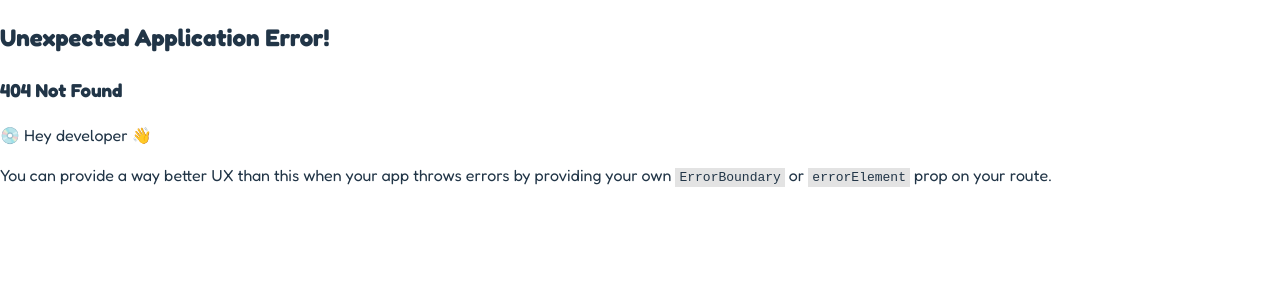
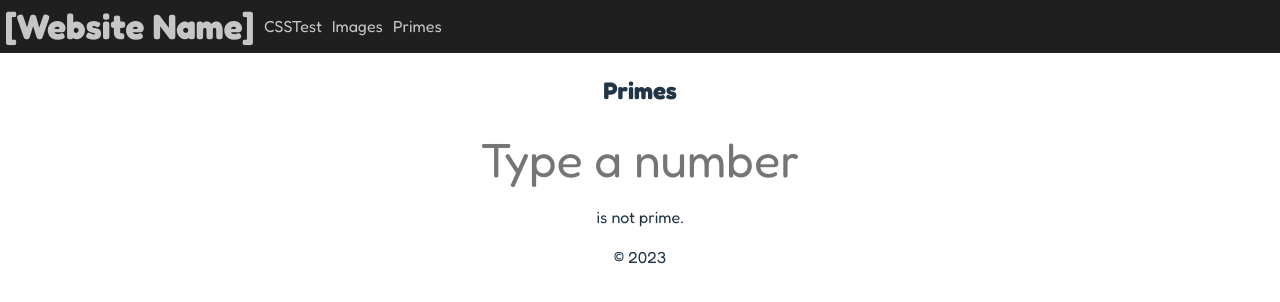
Before and after one commit to LudumFactorem/ReactPractice, a React (Vite) app: page /primes in a window 1280 px wide. Before the commit this address had no page. Shown: the top 302 px of the page. Built offline with nearby package versions, Linux system fonts and the light colour scheme.

Commit message:
Added a 'Primes' page.

```diff
--- /dev/null
+++ b/src/Primes.tsx
@@ -0,0 +1,100 @@
+import { useState } from "react";
+
+/*
+    TODO
+    -More rigersouly enforce integer only inputs
+        -Disallow spaces, signs (-,+), decimals, E, etc.
+    -Handle the case when there is no input:
+        -Hide the "is not prime"
+    -Add buttons which allow the user to
+        -Move to the previous prime
+        -Move to the next prime
+        -Pick a random prime
+    -Calculate and show the next and previous prime
+*/
+
+export default function Primes() {
+  const [number, setNumber] = useState("");
+  const [isPrime, setIsPrime] = useState(false);
+
+  function enforceInteger(newString: string) {
+    if (isNaN(Number(newString))) {
+      return false;
+    } else {
+      return true;
+    }
+  }
+
+  function testPrime(num: number) {
+    // 2 is the first prime number,
+    // There are no others before it.
+    if (num < 2) {
+      return false;
+    }
+
+    // Half of all numbers (the evens) are divisible by 2
+    // So we can cut out a lot of work by skipping them
+    // If we did that, 2 would also be skipped, so we need to handle 2
+    if (num === 2) {
+      return true;
+    }
+
+    // If the number is even, it is not prime
+    // In binary, all even numbers end in 0,
+    // similar to how all numbers in base-10
+    // that end in 0 are divisible by 10
+    // So an even num & 1 === 0
+    // And an odd num & 1 === 1
+    if (!(num & 1)) {
+      return false;
+    }
+
+    // Calculate the largest possible pair of divisors of num
+    // we only need to check up to this value because any larger divisor
+    // would result in a dividend that we already checked
+    let limit = Math.sqrt(num);
+
+    // Check all odd divisors from 3 to limit
+    for (let divisor = 3; divisor <= limit; divisor += 2) {
+      // If the divisor evenly divides num
+      if (!(num % divisor)) {
+        // Then num is not prime
+        return false;
+      }
+    }
+
+    // num has no integer divisors
+    // num is prime
+    return true;
+  }
+
+  // Function to update information about the user's input number
+  function update(newString: string) {
+    //Disregard any input that is not a number
+    if (enforceInteger(newString)) {
+      //The input was a valid number
+      //Update the number
+      setNumber(newString);
+      //Check if the number is prime
+      setIsPrime(testPrime(Number(newString)));
+    }
+  }
+
+  return (
+    <div className="primes">
+      <h2>Primes</h2>
+      <div>
+        <form className="prime-form">
+          <input
+            className="prime-input"
+            type="text"
+            placeholder="Type a number"
+            value={number}
+            onChange={(event) => update(event.target.value)}
+          />
+        </form>
+      </div>
+      <p>is {!isPrime && "not"} prime.</p>
+    </div>
+  );
+}
--- a/src/Topbar.tsx
+++ b/src/Topbar.tsx
@@ -14,6 +14,9 @@ export default function Topbar() {
       <Link to="/images" className="navigation page">
         Images
       </Link>
+      <Link to="/primes" className="navigation page">
+        Primes
+      </Link>
     </nav>
   );
 }
--- a/src/index.css
+++ b/src/index.css
@@ -138,3 +138,21 @@ footer {
   display: flex;
   justify-content: center;
 }
+
+.primes {
+  display: flex;
+  flex-direction: column;
+  align-items: center;
+}
+
+.prime-input {
+  border: 0;
+  background-color: transparent;
+  font-family: "Fredoka";
+  font-size: 3em;
+  text-align: center;
+}
+
+.prime-input:focus {
+  outline: none;
+}
--- a/src/main.tsx
+++ b/src/main.tsx
@@ -6,6 +6,7 @@ import Home from "./Home.tsx";
 import CSSTest from "./CSSTest.tsx";
 import Root from "./Root.tsx";
 import Images from "./Images.tsx";
+import Primes from "./Primes.tsx";
 
 // Set up a browser router so that we don't need to re GET the whole site when navigating.
 // See https://reactrouter.com/en/main for additional information
@@ -31,6 +32,11 @@ const router = createBrowserRouter([
         path: "images",
         element: <Images />,
       },
+      {
+        // A page for testing primality.
+        path: "primes",
+        element: <Primes />,
+      },
     ],
   },
 ]);
```
Also changed, not shown: src/Root.tsx (+7 -0 lines).
